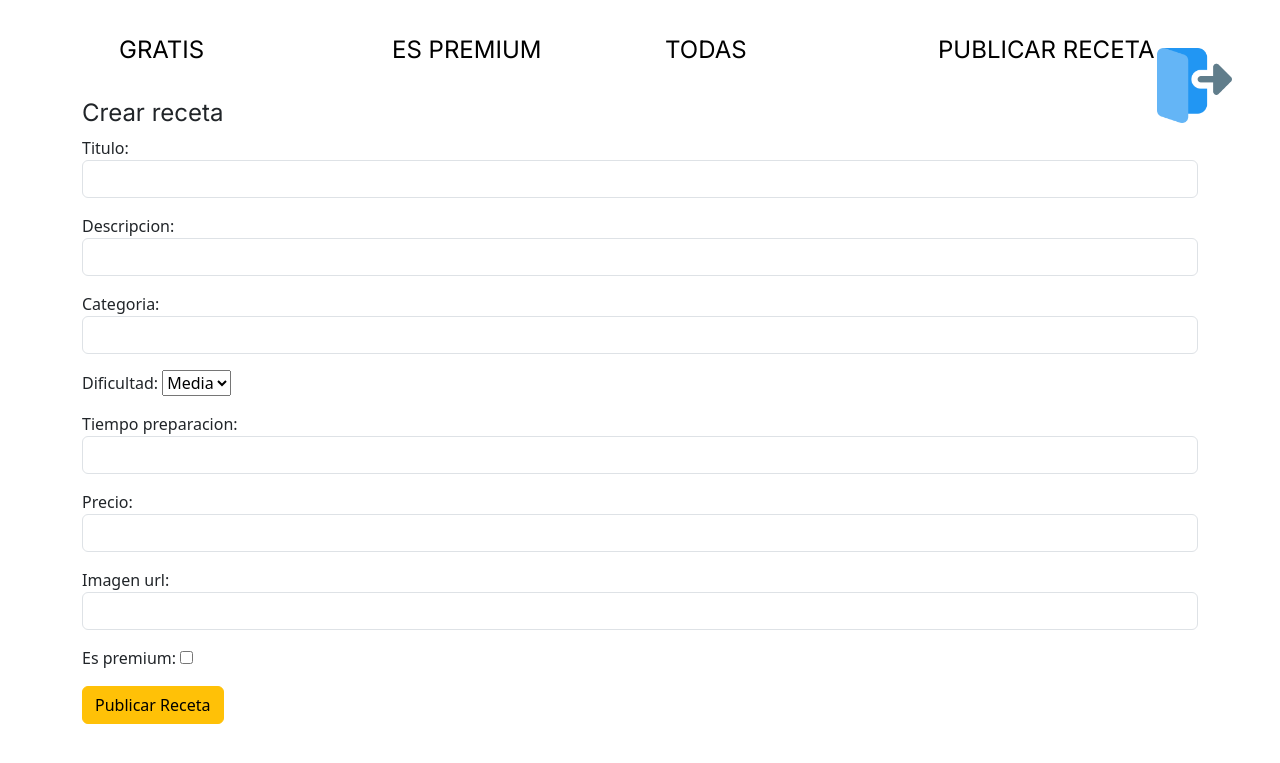
After one commit to VelascoRt/RecipeShop, a Django app: page /publicar/ in a window 1280 px wide. The commit adds this page. Shown: the top 763 px of the page. Run offline with Django 5.2, Linux system fonts and the light colour scheme; the visitor is signed in with stand-in values (Sample User, id 1).

Commit message:
create and recipeform urls views

```diff
--- a/recipes/forms.py
+++ b/recipes/forms.py
@@ -1,9 +1,9 @@
 from django.contrib.auth.forms import UserCreationForm, AuthenticationForm
 from django.contrib.auth.models import User
 from django import forms
-from django.forms import ModelForm
+from django.forms import ModelForm, widgets
 from django.forms.widgets import PasswordInput, TextInput
-from .models import Compra
+from .models import Compra, Receta
 
 class CreateUserForm(UserCreationForm):
     class Meta:
@@ -18,3 +18,28 @@ class CompraForm(ModelForm):
     class Meta:
         model = Compra
         fields = ["metodo_pago"]
+
+DIFICULTAD = [
+    ('FACIL', 'Fácil'),
+    ('MEDIA', 'Media'),
+    ('DIFICIL', 'Díficil'),
+]
+
+
+
+class RecetaForm(ModelForm):
+    class Meta:
+        model = Receta
+        es_premium = forms.BooleanField()
+        precio = forms.DecimalField()
+        dificultad = forms.ChoiceField(choices=DIFICULTAD)
+        fields = ["titulo","descripcion","categoria","dificultad","tiempo_preparacion","precio","imagen_url","es_premium"]
+        widgets={
+            'titulo' : forms.TextInput(attrs={'class':'form-control'}),
+            'descripcion' : forms.TextInput(attrs={'class':'form-control'}),
+            'categoria' : forms.TextInput(attrs={'class':'form-control'}),
+            'tiempo_preparacion' : forms.NumberInput(attrs={'class':'form-control'}),
+            'precio' : forms.NumberInput(attrs={'class':'form-control'}),
+            'imagen_url' : forms.TextInput(attrs={'class':'form-control'}),
+
+        }
--- a/recipes/static/css/detail.css
+++ b/recipes/static/css/detail.css
@@ -10,7 +10,16 @@ img {
     width: 75px;
 }
 
-a {
+h1 {
+    font-family: "Inter", sans-serif !important;
+    background-color: None;
+    font-optical-sizing: auto;
+    font-weight: 400 !important;
+    font-style: normal;
+    font-size: 1.5rem !important;
+}
+
+a{
     font-family: "Inter", sans-serif !important;
     background-color: None;
     font-optical-sizing: auto;
--- /dev/null
+++ b/recipes/templates/recipe/create.html
@@ -0,0 +1,45 @@
+{% load static %}
+
+<!DOCTYPE html>
+<html lang="en">
+<head>
+    <meta charset="UTF-8">
+    <meta name="viewport" content="width=device-width, initial-scale=1.0">
+    <link href="{% static 'css/detail.css' %}" rel="stylesheet">
+    <link href="https://cdn.jsdelivr.net/npm/bootstrap@5.3.3/dist/css/bootstrap.min.css" rel="stylesheet" integrity="sha384-QWTKZyjpPEjISv5WaRU9OFeRpok6YctnYmDr5pNlyT2bRjXh0JMhjY6hW+ALEwIH" crossorigin="anonymous">
+    <title>Crear receta</title>
+</head>
+<body>
+
+    <div class="container">
+        <div class="row p-4">
+        <div class="col md-2">
+            <button type="submit" class="button btn fs-4" value="0" name="precio" selected> <a class="link-underline-dark link-body-emphasis text-decoration-none" href="{% url 'recipes:home' %}">GRATIS </a></button>
+        </div>
+        <div class="col md-2">
+            <button type="submit" class="button btn fs-4"  value="True" name="es_premium" selected><a class="link-underline-dark link-body-emphasis text-decoration-none" href="{% url 'recipes:home' %}">ES PREMIUM </a></button>
+        </div>
+        <div class="col md-2">
+            <button type="submit" class="button btn fs-4" value="True" name="todas" selected> <a class="link-underline-dark link-body-emphasis text-decoration-none" href="{% url 'recipes:home' %}">TODAS</a></button>
+        </div>
+
+      <div class="col md-2">
+        <button class="button btn fs-4" selected><a class="link-underline-dark link-body-emphasis text-decoration-none" href="{% url 'recipes:create' %}">PUBLICAR RECETA</a></button  {% comment %}POR ALGUNA RAZÓN SI CIERRAS EL DE BUTTON SE ROMPE EL DISEÑO DE LA PÁGINA PERO SI LO DEJAS ASÍ ABIERTO NO, NO SÉ PORQUE{% endcomment %}
+      </div>
+
+        <div class="position-absolute end-0 top-0 m-5">
+        <a href="{% url 'recipes:logout' %}" class="logout"><img class="logout" src="{%static 'img/logout.png' %}" alt="logout"></a>
+      </div>
+    </div>
+</div>
+<h1>Crear receta</h1>
+  <form method ="POST" autocomplete = "off">
+    {% csrf_token %}
+    {{ recetaform.as_p }}
+    <button type="submit" class="btn btn-warning">Publicar Receta</button>
+  </form>
+
+</body>
+<script src="https://cdn.jsdelivr.net/npm/bootstrap@5.3.3/dist/js/bootstrap.bundle.min.js" integrity="sha384-YvpcrYf0tY3lHB60NNkmXc5s9fDVZLESaAA55NDzOxhy9GkcIdslK1eN7N6jIeHz" crossorigin="anonymous"></script>
+
+</html>
--- a/recipes/urls.py
+++ b/recipes/urls.py
@@ -8,4 +8,5 @@ urlpatterns= [
     path("register/",views.register,name="register"),
     path("logout/", views.logout, name="logout"),
     path("<int:pk>/", views.detail, name="detail"),
+    path("publicar/", views.create, name="create"),
 ]
--- a/recipes/views.py
+++ b/recipes/views.py
@@ -1,7 +1,7 @@
 from django.shortcuts import render, get_object_or_404
 from django.http import HttpResponse, HttpResponseRedirect
 from django.contrib.auth.decorators import login_required
-from . forms import CreateUserForm, LoginForm, CompraForm
+from . forms import CreateUserForm, LoginForm, CompraForm, RecetaForm
 from django.contrib.auth import authenticate, login, logout
 from django.contrib.auth.models import User, auth
 from django.contrib import messages
@@ -75,3 +75,13 @@ def detail(request,pk):
         form = CompraForm()
     recipe = get_object_or_404(Receta, pk = pk)
     return render(request,"recipe/detail.html",{"recipe":recipe, "compraform":form})
+
+@login_required(login_url="/")
+def create(request):
+    form = RecetaForm(request.POST)
+    if form.is_valid():
+        form.save()
+        return HttpResponseRedirect("/home")
+    else:
+        form = RecetaForm()
+    return render(request,"recipe/create.html",{"recetaform":form})
```
Also changed, not shown: recipes/templates/recipe/detail.html (+4 -4 lines), recipes/templates/recipe/home.html (+6 -4 lines).
